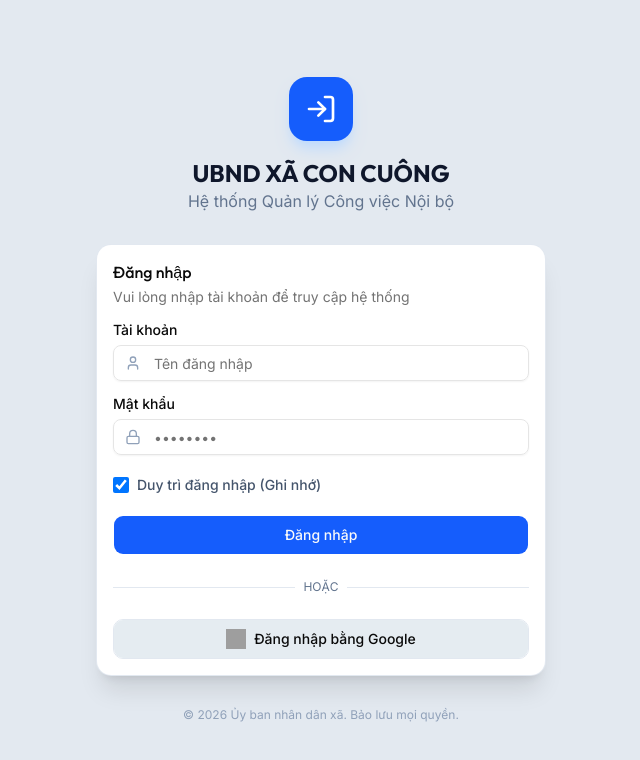
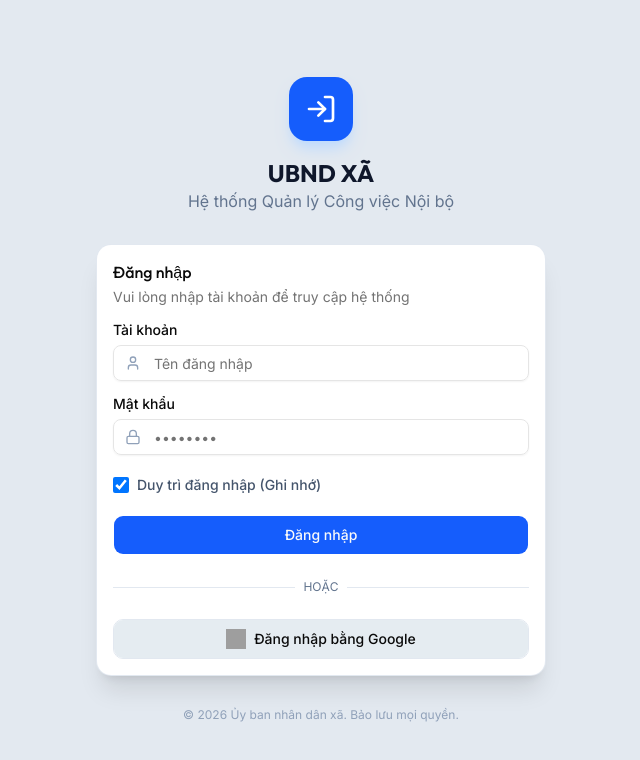
Before and after one commit to Phonutc/QLCV-xaConCuong, a React (Vite) app: page / in a window 1280 px wide. Shown: the top 760 px of the page, without its empty margins (319-959 px from the left). Built offline with nearby package versions, Linux system fonts and the light colour scheme; no server answers; grey boxes are pictures that could not be loaded.

Commit message:
Update code

```diff
--- a/index.html
+++ b/index.html
@@ -3,7 +3,7 @@
   <head>
     <meta charset="UTF-8" />
     <meta name="viewport" content="width=device-width, initial-scale=1.0" />
-    <title>UBND XÃ CON CUÔNG</title>
+    <title>UBND XÃ </title>
   </head>
   <body>
     <div id="root"></div>
--- a/src/components/Dashboard.tsx
+++ b/src/components/Dashboard.tsx
@@ -304,7 +304,7 @@ export function Dashboard({ tasks, staff, departments, currentUser, onNavigate,
   return (
     <div className="space-y-8">
       <div className="space-y-1">
-        <h1 className="text-3xl md:text-4xl font-bold tracking-tight text-slate-900 font-heading">UBND XÃ CON CUÔNG</h1>
+        <h1 className="text-3xl md:text-4xl font-bold tracking-tight text-slate-900 font-heading">UBND XÃ </h1>
         <p className="text-slate-500 font-medium tracking-wide">Hệ thống chuyển đổi số & quản trị điều hành cán bộ</p>
       </div>
 
--- a/src/components/Departments.tsx
+++ b/src/components/Departments.tsx
@@ -137,7 +137,7 @@ export function Departments({
     <div className="space-y-6">
       <div className="flex flex-col gap-4 sm:flex-row sm:items-center sm:justify-between">
         <div>
-          <h1 className="text-2xl font-bold tracking-tight text-slate-900">UBND XÃ CON CUÔNG - Phòng ban</h1>
+          <h1 className="text-2xl font-bold tracking-tight text-slate-900">UBND XÃ  - Phòng ban</h1>
           <p className="text-slate-500">Quản lý cơ cấu tổ chức và các bộ phận chuyên môn.</p>
         </div>
         {isAdmin && (
--- a/src/components/IntroSlides.tsx
+++ b/src/components/IntroSlides.tsx
@@ -90,7 +90,7 @@ const slides: Slide[] = [
   {
     title: "Tầm nhìn & Phát triển",
     subtitle: "Hướng tới Chính quyền số hiện đại",
-    content: "Đây là bước đi quan trọng trong lộ trình hiện đại hóa hành chính tại xã CON CUÔNG.",
+    content: "Đây là bước đi quan trọng trong lộ trình hiện đại hóa hành chính tại xã .",
     icon: <BarChart3 className="w-20 h-20" />,
     color: "bg-rose-600",
     points: [
@@ -130,7 +130,7 @@ export function IntroSlides({ onClose }: IntroSlidesProps) {
           <div className="h-8 w-8 bg-blue-600 rounded-lg flex items-center justify-center text-white">
             <Building2 size={18} />
           </div>
-          <span className="font-bold text-slate-900 tracking-widest text-sm">UBND XÃ CON CUÔNG</span>
+          <span className="font-bold text-slate-900 tracking-widest text-sm">UBND XÃ </span>
         </div>
         <button
           onClick={onClose}
--- a/src/components/LaunchCeremony.tsx
+++ b/src/components/LaunchCeremony.tsx
@@ -145,7 +145,7 @@ export function LaunchCeremony({ onComplete, onClose }: LaunchCeremonyProps) {
           <div className="h-10 w-10 bg-blue-600 rounded-lg flex items-center justify-center text-white shadow-[0_0_15px_rgba(37,99,235,0.8)]">
             <Building2 size={20} />
           </div>
-          <span className="text-xl font-medium text-white/90 tracking-[0.4em] uppercase">UBND XÃ CON CUÔNG</span>
+          <span className="text-xl font-medium text-white/90 tracking-[0.4em] uppercase">UBND XÃ </span>
         </motion.div>
 
         <AnimatePresence mode="wait">
--- a/src/components/Layout.tsx
+++ b/src/components/Layout.tsx
@@ -158,7 +158,7 @@ export function Layout({
             <Building2 size={24} />
           </div>
           <div>
-            <h1 className="font-bold text-white text-lg leading-tight uppercase tracking-[0.15em] font-heading">UBND XÃ CON CUÔNG</h1>
+            <h1 className="font-bold text-white text-lg leading-tight uppercase tracking-[0.15em] font-heading">UBND XÃ </h1>
             <p className="text-[10px] text-slate-500 font-medium uppercase tracking-[0.2em]">Quản lý nhân sự</p>
           </div>
         </div>
@@ -217,7 +217,7 @@ export function Layout({
             <div className="h-8 w-8 bg-blue-600 rounded-lg flex items-center justify-center text-white">
               <Building2 size={18} />
             </div>
-            <span className="font-bold text-white text-sm uppercase tracking-wider">UBND XÃ CON CUÔNG</span>
+            <span className="font-bold text-white text-sm uppercase tracking-wider">UBND XÃ </span>
           </div>
           <button onClick={() => setIsMobileMenuOpen(false)} className="text-slate-400 hover:text-white">
             <X size={20} />
--- a/src/components/Login.tsx
+++ b/src/components/Login.tsx
@@ -169,7 +169,7 @@ export function Login({ onLogin, sessionExpired }: LoginProps) {
           <div className="mx-auto mb-4 flex h-16 w-16 items-center justify-center rounded-2xl bg-blue-600 text-white shadow-lg shadow-blue-200">
             <LogIn size={32} />
           </div>
-          <h1 className="text-2xl font-bold text-slate-900">UBND XÃ CON CUÔNG</h1>
+          <h1 className="text-2xl font-bold text-slate-900">UBND XÃ </h1>
           <p className="text-slate-500">Hệ thống Quản lý Công việc Nội bộ</p>
         </div>
 
--- a/src/components/Personnel.tsx
+++ b/src/components/Personnel.tsx
@@ -175,7 +175,7 @@ export function Personnel({ staff, departments, currentUser, lastModifiedId, onA
     <div className="space-y-6">
       <div className="flex flex-col gap-4 sm:flex-row sm:items-center sm:justify-between">
         <div>
-          <h1 className="text-2xl font-bold tracking-tight text-slate-900">UBND XÃ CON CUÔNG - Nhân sự</h1>
+          <h1 className="text-2xl font-bold tracking-tight text-slate-900">UBND XÃ  - Nhân sự</h1>
           <p className="text-slate-500">Quản lý thông tin và liên hệ của cán bộ, công chức xã.</p>
         </div>
 
@@ -244,7 +244,7 @@ export function Personnel({ staff, departments, currentUser, lastModifiedId, onA
                 </div>
                 <div className="grid gap-2">
                   <Label htmlFor="hometown">Quê quán</Label>
-                  <Input id="hometown" value={hometown} onChange={(e) => setHometown(e.target.value)} placeholder="CON CUÔNG, Nghệ An" />
+                  <Input id="hometown" value={hometown} onChange={(e) => setHometown(e.target.value)} placeholder=", Nghệ An" />
                 </div>
                 <div className="grid gap-2">
                   <Label htmlFor="phone">Số điện thoại</Label>
--- a/src/components/Reports.tsx
+++ b/src/components/Reports.tsx
@@ -58,7 +58,7 @@ export function Reports({ tasks, staff, departments }: ReportsProps) {
   return (
     <div className="space-y-8">
       <div>
-        <h1 className="text-3xl font-bold tracking-tight text-slate-900">UBND XÃ CON CUÔNG - Báo cáo</h1>
+        <h1 className="text-3xl font-bold tracking-tight text-slate-900">UBND XÃ  - Báo cáo</h1>
         <p className="text-slate-500">Phân tích dữ liệu nhân sự và công việc</p>
       </div>
 
--- a/src/components/Tasks.tsx
+++ b/src/components/Tasks.tsx
@@ -534,7 +534,7 @@ export function Tasks({ tasks, staff, currentUser, lastModifiedId, initialFilter
     <div className="space-y-6">
       <div className="flex flex-col gap-4 sm:flex-row sm:items-center sm:justify-between">
         <div>
-          <h1 className="text-2xl font-bold tracking-tight text-slate-900">UBND XÃ CON CUÔNG - Công việc</h1>
+          <h1 className="text-2xl font-bold tracking-tight text-slate-900">UBND XÃ  - Công việc</h1>
           <p className="text-slate-500">Theo dõi và phân công nhiệm vụ cho cán bộ nhân viên.</p>
         </div>
         {!isStaff && (
```
Also changed, not shown: 4 other files (tests, documents, lock files or other folders).
